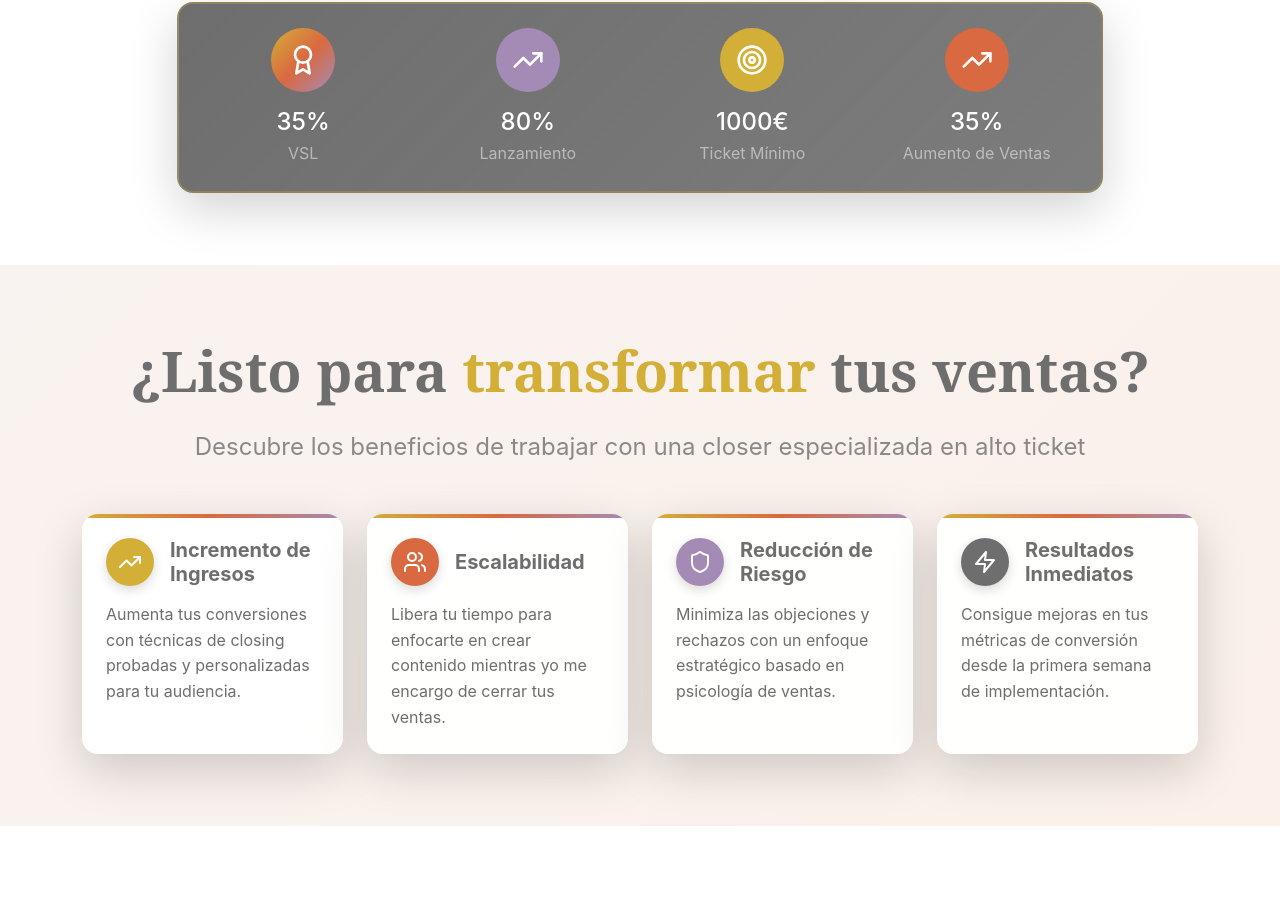
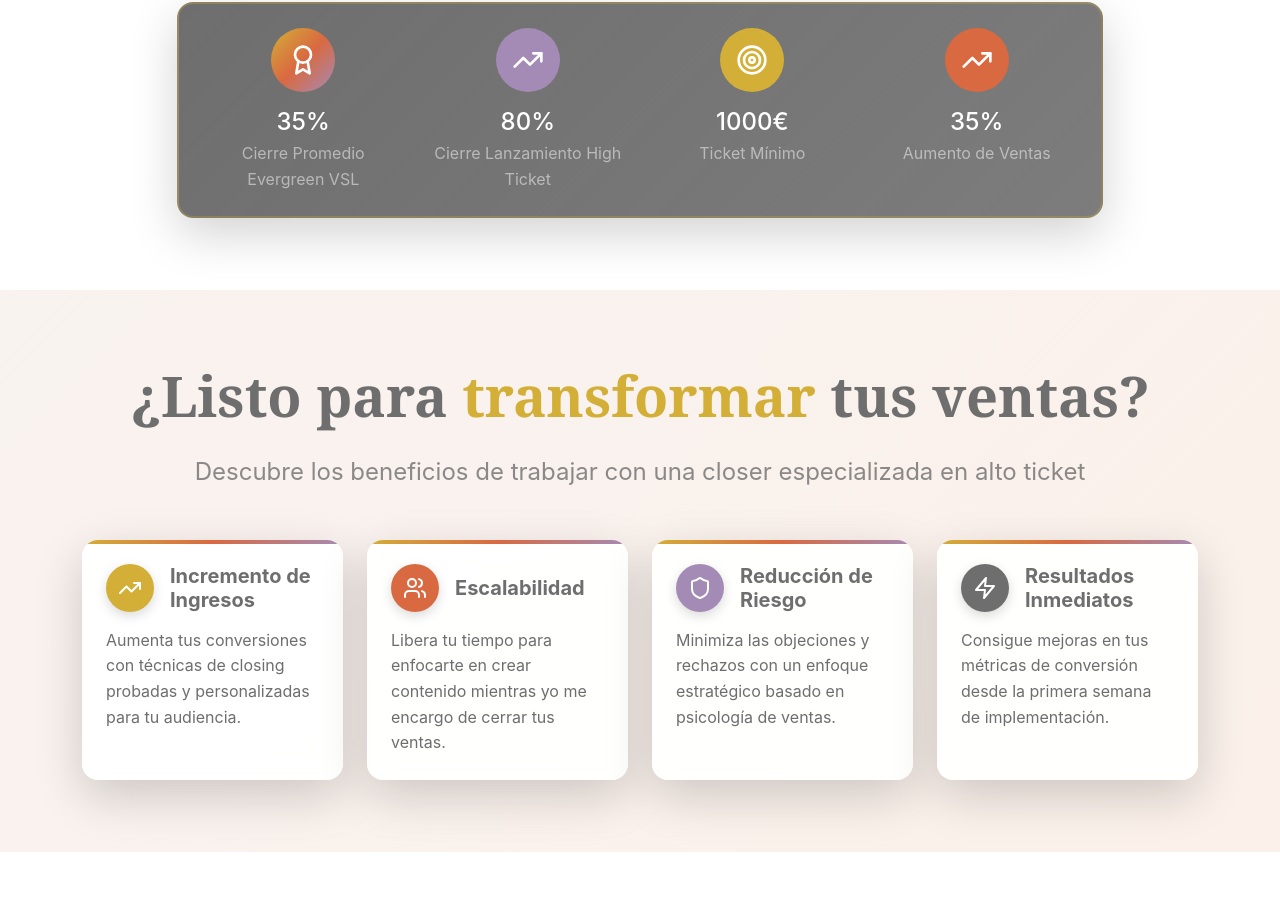
Before and after one commit to amancheno1/webamagoiacloserdeventas, a React (Vite) app: page / in a window 1280 px wide. Shown: the part 1513-2420 px from the top of the page. Built offline with nearby package versions, Linux system fonts and the light colour scheme.

Commit message:
Updated App.tsx

```diff
--- a/src/App.tsx
+++ b/src/App.tsx
@@ -286,7 +286,7 @@ Enviado desde el formulario de contacto de amagoialouviercloserdeventas.netlify.
                         <Award className="text-white" size={32} />
                       </div>
                       <h3 className="h4 text-white mb-1">35%</h3>
-                      <p className="mb-0 text-white-50">VSL</p>
+                      <p className="mb-0 text-white-50">Cierre Promedio Evergreen VSL</p>
                     </div>
                   </div>
                   <div className="col-md-3" data-aos="zoom-in" data-aos-delay="300">
@@ -295,7 +295,7 @@ Enviado desde el formulario de contacto de amagoialouviercloserdeventas.netlify.
                         <TrendingUp className="text-white" size={32} />
                       </div>
                       <h3 className="h4 text-white mb-1">80%</h3>
-                      <p className="mb-0 text-white-50">Lanzamiento</p>
+                      <p className="mb-0 text-white-50">Cierre Lanzamiento High Ticket</p>
                     </div>
                   </div>
                   <div className="col-md-3" data-aos="zoom-in" data-aos-delay="400">
```
